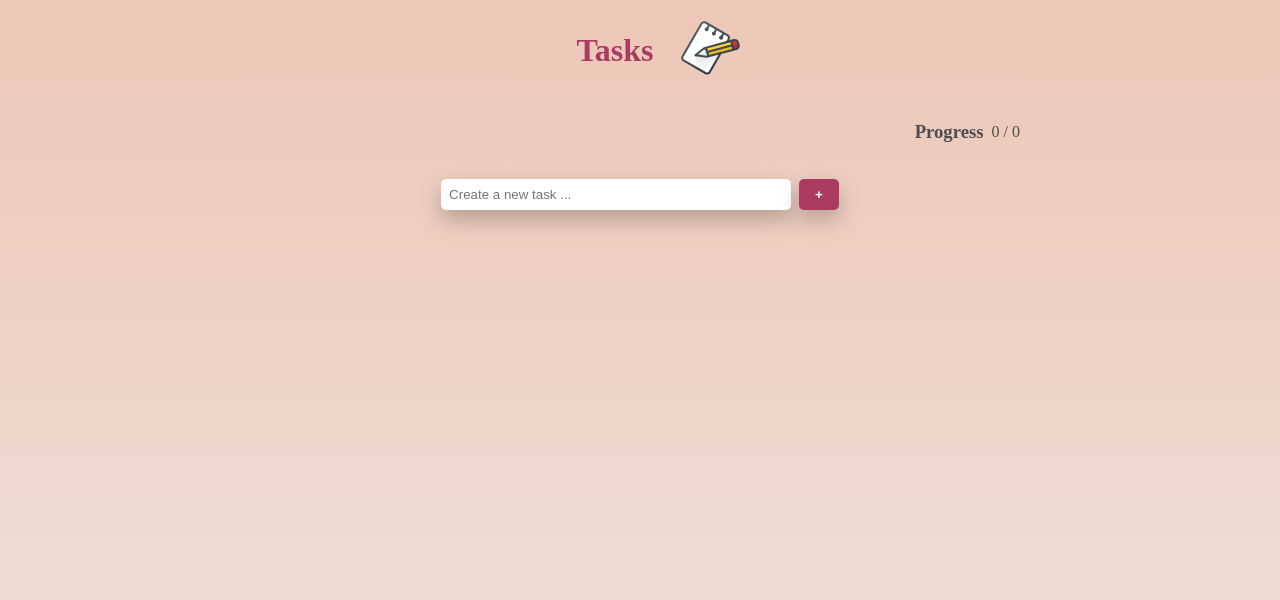
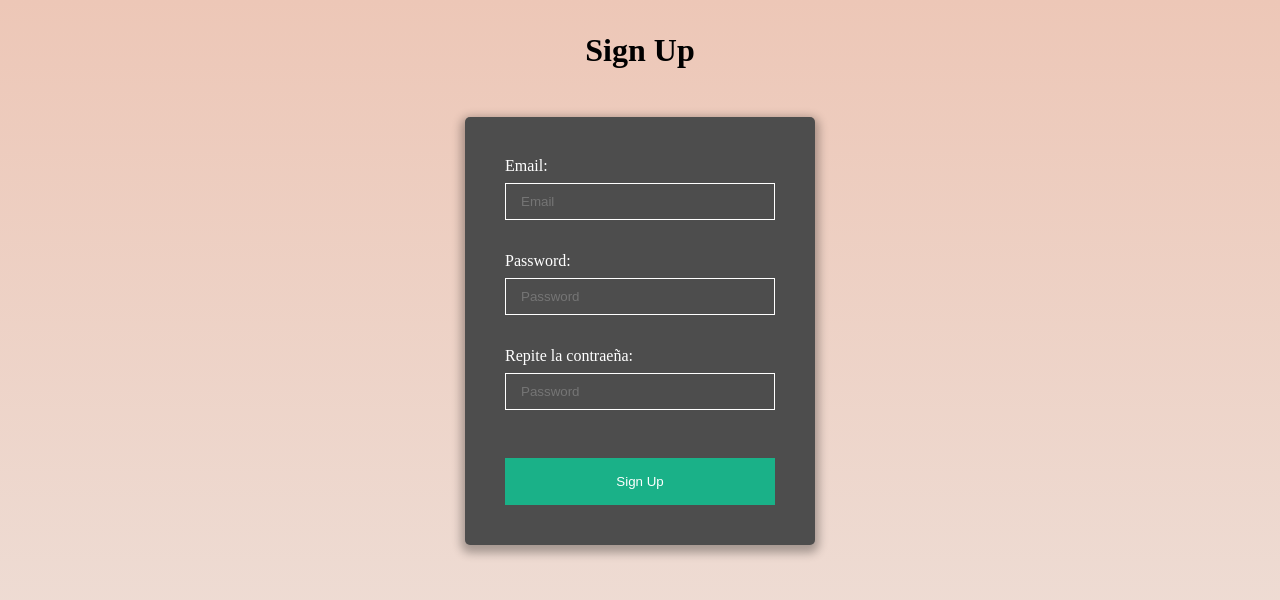
Before and after one commit to azaharamg/tasks, a Vue app: page /register in a window 1280 px wide. Shown: the top 600 px of the page. Built offline with nearby package versions, Linux system fonts and the light colour scheme.

Commit message:
Add router and create login and register layouts

```diff
--- a/package.json
+++ b/package.json
@@ -10,7 +10,8 @@
   "dependencies": {
     "core-js": "^3.6.5",
     "uuid": "^8.3.2",
-    "vue": "^2.6.11"
+    "vue": "^2.6.11",
+    "vue-router": "^3.4.9"
   },
   "devDependencies": {
     "@vue/cli-plugin-babel": "~4.5.0",
--- a/src/App.vue
+++ b/src/App.vue
@@ -1,17 +1,13 @@
 <template>
   <div id="app">
-    <todo-list />
+     <router-view></router-view>
   </div>
 </template>
 
 <script>
-import TodoList from "./components/TodoList.vue";
 
 export default {
   name: "App",
-  components: {
-    TodoList,
-  },
 };
 </script>
 
--- a/src/main.js
+++ b/src/main.js
@@ -1,9 +1,11 @@
 import Vue from 'vue';
 import App from './App.vue';
+import router from './router';
 
 Vue.config.productionTip = false;
 Vue.config.ignoredElements = [/^ion-/];
 
 new Vue({
+  router,
   render: (h) => h(App),
 }).$mount('#app');
--- /dev/null
+++ b/src/router.js
@@ -0,0 +1,26 @@
+import Vue from 'vue';
+import VueRouter from 'vue-router';
+
+import Home from './views/Home';
+
+Vue.use(VueRouter);
+
+const routes = [
+  { path: '/', name: 'home', component: Home },
+  {
+    path: '/login',
+    name: 'login',
+    component: () => import(/* webpackChunkName: "Login" */ './views/Login'),
+  },
+  {
+    path: '/register',
+    name: 'register',
+    component: () => import(/* webpackChunkName: "Register" */ './views/Register'),
+  },
+];
+
+const router = new VueRouter({
+  mode: 'history',
+  routes,
+});
+export default router;
--- a/src/styles/variables.css
+++ b/src/styles/variables.css
@@ -6,6 +6,8 @@
   --darkGrey: #bab2b5;
   --darkBlue: #123c69;
   --dark: #4d4d4d;
+  --green: #1ab188;
+  --darkGreen: #0b9185;
 
   --primaryFont: Avenir, Helvetica, Arial, sans-serif;
 }
--- /dev/null
+++ b/src/views/Login.vue
@@ -0,0 +1,105 @@
+<template>
+  <div class="login">
+    <h1 class="title">Login in the page</h1>
+    <form action class="form" @submit.prevent="login">
+      <label class="form-label" for="#email">Email:</label>
+      <input
+        v-model="email"
+        class="form-input"
+        type="email"
+        id="email"
+        required
+        placeholder="Email"
+      />
+      <label class="form-label" for="#password">Password:</label>
+      <input
+        v-model="password"
+        class="form-input"
+        type="password"
+        id="password"
+        placeholder="Password"
+      />
+      <p v-if="error" class="error">
+        Has introducido mal el email o la contraseña.
+      </p>
+      <input class="form-submit" type="submit" value="Login" />
+    </form>
+  </div>
+</template>
+
+
+<script>
+export default {
+  name: "Login",
+  data: () => ({
+    email: "",
+    password: "",
+    error: false,
+  }),
+  methods: {
+    login() {
+      console.log(this.email);
+      console.log(this.password);
+    },
+  },
+};
+</script>
+
+<style scoped>
+.login {
+  padding: 2rem;
+}
+.title {
+  text-align: center;
+}
+.form {
+  margin: 3rem auto;
+  display: flex;
+  flex-direction: column;
+  justify-content: center;
+  width: 20%;
+  min-width: 350px;
+  max-width: 100%;
+  background: var(--dark);
+  border-radius: 5px;
+  padding: 40px;
+  box-shadow: 0 4px 10px 4px rgba(0, 0, 0, 0.3);
+}
+.form-label {
+  margin-top: 2rem;
+  color: var(--white);
+  margin-bottom: 0.5rem;
+}
+.form-label:first-of-type {
+  margin-top: 0rem;
+}
+
+.form-input {
+  padding: 10px 15px;
+  background: none;
+  background-image: none;
+  border: 1px solid var(--white);
+  color: var(--white);
+}
+.form-input:focus {
+  outline: 0;
+  border-color: var(--green);
+}
+
+.form-submit {
+  background: var(--green);
+  border: none;
+  color: var(--white);
+  margin-top: 3rem;
+  padding: 1rem 3rem;
+  cursor: pointer;
+  transition: background 0.2s;
+}
+.form-submit:hover {
+  background: var(--darkGreen);
+}
+.error {
+  margin: 1rem 0 0;
+  color: var(--pink);
+}
+</style>
--- /dev/null
+++ b/src/views/Register.vue
@@ -0,0 +1,114 @@
+<template>
+  <div class="register">
+    <h1 class="title">Sign Up</h1>
+    <form action class="form" @submit.prevent="register">
+      <label class="form-label" for="#email">Email:</label>
+      <input
+        v-model="email"
+        class="form-input"
+        type="email"
+        id="email"
+        required
+        placeholder="Email"
+      />
+      <label class="form-label" for="#password">Password:</label>
+      <input
+        v-model="password"
+        class="form-input"
+        type="password"
+        id="password"
+        placeholder="Password"
+      />
+      <label class="form-label" for="#password-repeat"
+        >Repite la contraeña:</label
+      >
+      <input
+        v-model="passwordRepeat"
+        class="form-input"
+        type="password"
+        id="password-repeat"
+        placeholder="Password"
+      />
+      <input class="form-submit" type="submit" value="Sign Up" />
+    </form>
+  </div>
+</template>
+
+<script>
+export default {
+  name: "Register",
+  data: () => ({
+    email: "",
+    password: "",
+    passwordRepeat: "",
+  }),
+  methods: {
+    register() {
+      console.log(this.email);
+      console.log(this.password);
+      console.log(this.passwordRepeat);
+    },
+  },
+};
+</script>
+
+<style scoped>
+@import "../styles/variables.css";
+
+.register {
+  padding: 2rem;
+}
+.title {
+  text-align: center;
+}
+.form {
+  margin: 3rem auto;
+  display: flex;
+  flex-direction: column;
+  justify-content: center;
+  width: 20%;
+  min-width: 350px;
+  max-width: 100%;
+  background: var(--dark);
+  border-radius: 5px;
+  padding: 40px;
+  box-shadow: 0 4px 10px 4px rgba(0, 0, 0, 0.3);
+}
+.form-label {
+  margin-top: 2rem;
+  color: white;
+  margin-bottom: 0.5rem;
+}
+.form-label:first-of-type {
+  margin-top: 0rem;
+}
+
+.form-input {
+  padding: 10px 15px;
+  background: none;
+  background-image: none;
+  border: 1px solid var(--white);
+  color: var(--white);
+}
+.form-input:focus {
+  outline: 0;
+  border-color: var(--green);
+}
+.form-submit {
+  background: var(--green);
+  border: none;
+  color: white;
+  margin-top: 3rem;
+  padding: 1rem 3rem;
+  cursor: pointer;
+  transition: background 0.2s;
+}
+.form-submit:hover {
+  background: var(--darkGreen);
+}
+
+.error {
+  margin: 1rem 0 0;
+  color: var(--pink);
+}
+</style>
```
Also changed, not shown: 1 other file (tests, documents, lock files or other folders).
